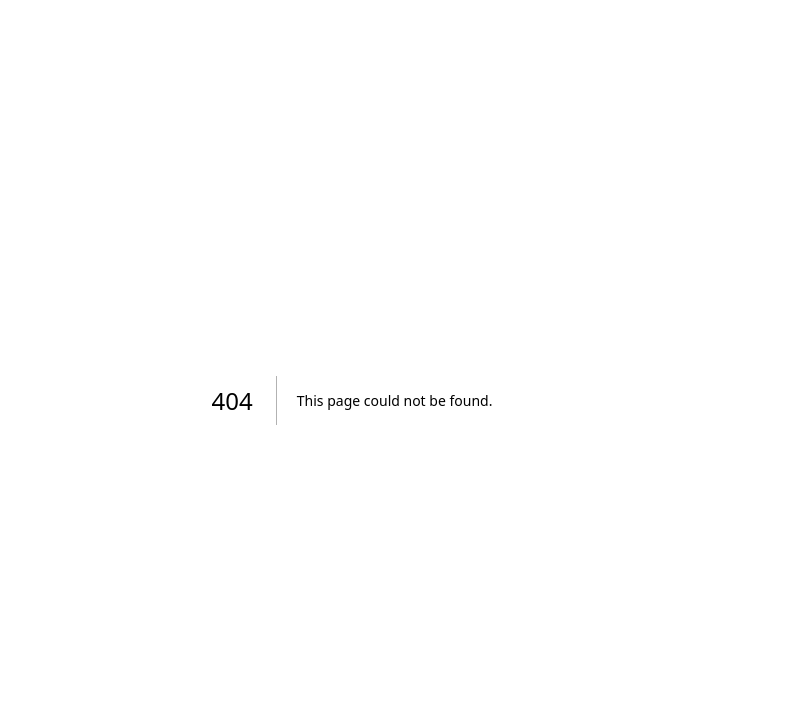
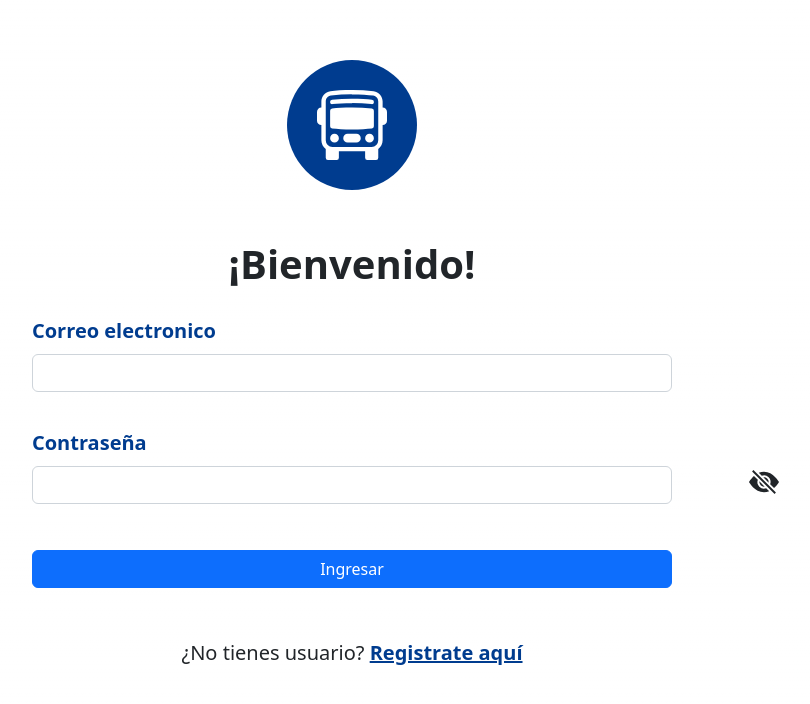
Before and after one commit to hernandez1248/App-Movil, a Next.js app: page /users/new in a window 1280 px wide. Before the commit this address had no page. Shown: the top 704 px of the page, without its empty margins (288-1098 px from the left). Built offline with nearby package versions, Linux system fonts and the light colour scheme.

Commit message:
Validacion del formulario

```diff
--- a/database/models/index.js
+++ b/database/models/index.js
@@ -17,8 +17,8 @@ if (config.use_env_variable) {
 }
 
 import rutas from './rutas';
-import favoritos from './favoritos';
-
+import favoritos from './favoritos'
+import user from './user';
 /*
 fs
   .readdirSync(__dirname)
@@ -38,6 +38,7 @@ fs
 
 db.Rutas = rutas(sequelize, Sequelize.DataTypes);
 db.Favoritos = favoritos(sequelize, Sequelize.DataTypes);
+db.User = user(sequelize, Sequelize.DataTypes);
 
 
 Object.keys(db).forEach(modelName => {
--- /dev/null
+++ b/database/models/user.js
@@ -0,0 +1,48 @@
+'use strict';
+const {
+  Model
+} = require('sequelize');
+module.exports = (sequelize, DataTypes) => {
+  class User extends Model {
+    /**
+     * Helper method for defining associations.
+     * This method is not a part of Sequelize lifecycle.
+     * The `models/index` file will call this method automatically.
+     */
+    static associate(models) {
+      // define association here
+    }
+  }
+  User.init({
+    email: {
+      type: DataTypes.STRING,
+      allowNull: false,
+      unique: true,
+      validate: {
+        notNull: {
+          msg: 'El email es obligatorio',
+        },
+        isEmail: {
+          msg: 'Debe ingresar un email valido',
+        }
+      }
+      },
+    password: {
+      type: DataTypes.STRING,
+      allowNull: false,
+      validate: {
+        notNull: {
+          msg: 'La contraseña es obligatorio',
+        },
+        len: {
+          args: [8,255],
+          msg: 'La contraseña debe contener minimo 8 caracteres',
+        }
+      }
+    },
+  }, {
+    sequelize,
+    modelName: 'User',
+  });
+  return User;
+};
--- a/package.json
+++ b/package.json
@@ -20,7 +20,9 @@
     "react-bootstrap": "^2.7.0",
     "react-bootstrap-icons": "^1.10.2",
     "react-dom": "18.2.0",
-    "sequelize": "^6.28.0"
+    "react-hook-form": "^7.43.0",
+    "sequelize": "^6.28.0",
+    "sweetalert2": "^11.7.1"
   },
   "devDependencies": {
     "react-icons": "^4.7.1",
--- /dev/null
+++ b/pages/api/users/index.js
@@ -0,0 +1,54 @@
+import db from "@/database/models";
+
+// responsable de detectar el tipo de request
+// e invocar la funcion adecuada
+export default function handler(req, res) {
+    switch (req.method) {
+        case 'POST':
+            return addUsers(req, res);
+        default:
+            res.status(400).json({error: true, message: 'Petición errónea'});
+    }
+  }
+
+
+
+
+
+  // Post: /users
+  const addUsers = async (req, res) => {
+    try{
+        //los datos vienen en el req.body
+        console.log(req.body);
+        // guardar el usuario
+        const user = await db.User.create({...req.body});
+
+        res.json({
+            user,
+            message: 'El usuario fue autentificado correctamente.'
+        });
+    } catch (error) {
+        console.log(error);
+
+        let errors = []
+        if(error.errors){
+            // extraer la informacion de los campos que tienen error
+            errors = error.errors.map((item) => ({
+                error: item.message,
+                field: item.path,
+            }));
+        }
+
+        return res.status(400).json(
+            {
+                error: true,
+                message: `Ocurrió un error al procesar la petición: ${error.message}`,
+                errors,
+            }
+        )
+    }
+  }
+
+// GET: /users
+const userList = async (req, res) => {
+}
--- a/pages/restore.js
+++ b/pages/restore.js
@@ -39,7 +39,7 @@ function SingIn() {
         </div>
 
         <p className="linkRestore">
-            ¿Recuerdas tu contraseña? <Link href="SingIn" className='link2'>Inicia sesión aquí</Link>
+            ¿Recuerdas tu contraseña? <Link href="singIn" className='link2'>Inicia sesión aquí</Link>
         </p>
 
         </Form>
--- a/pages/rutas-usuario.js
+++ b/pages/rutas-usuario.js
@@ -10,7 +10,7 @@ import Form from 'react-bootstrap/Form';
 export default function RutasUsuario() {
 
   const [rutas, setRutas] = useState([]);
-  const [favoritos, setFavoritos] = useState([]);Z
+  const [favoritos, setFavoritos] = useState([]);
   const [favoritosSelected, setFavoritosSelected] = useState([]);
 
   const [search, setSearch] = useState('');//capturar formulario de búsqueda
--- /dev/null
+++ b/pages/users/new.jsx
@@ -0,0 +1,167 @@
+import Button from 'react-bootstrap/Button';
+import Form from 'react-bootstrap/Form';
+import Head from 'next/head';
+import Link from 'next/link';
+import { BusFront, EyeFill, EyeSlashFill} from 'react-bootstrap-icons';
+import { Controller, useForm } from 'react-hook-form';
+import apiClient from '@/apiClient';
+import { useState } from 'react';
+import Swal from 'sweetalert2';
+
+function NewUsers() {
+
+  const [showPwd, setShowPwd] = useState(false);
+
+  const {control, handleSubmit, formState:{errors}, setError} = useForm();
+  const formSubmit = (data) => {
+    console.log(data);
+
+    // Enviar la informacion al backend
+    apiClient.post('/users', data)
+    .then((response) => {
+      //console.log(response.data);
+      //alert(response.data.message);
+      Swal.fire({
+        position: 'top-end',
+        icon: 'success',
+        text: response.data.message,
+        showConfirmButton: false,
+        timer: 2500
+      });
+    })
+    .catch((error) => {
+      console.log(error);
+      alert(error.response.data.message);
+
+      if(error.response.data.errors) {
+        error.response.data.errors.forEach((errorItem) => {
+          setError(errorItem.field, {
+            type: "validation",
+            message: errorItem.error
+          });
+        })
+      }
+
+    })
+  };
+
+  return (
+    <>
+      <Head>
+        <title>SIRTA</title>
+        <meta name="description" content="Generated by create next app" />
+        <meta name="viewport" content="width=device-width, initial-scale=1" />
+        <link rel="icon" href="/favicon.ico" />
+        <link
+          rel="stylesheet"
+          href="https://cdn.jsdelivr.net/npm/bootstrap@5.2.3/dist/css/bootstrap.min.css"
+          integrity="sha384-rbsA2VBKQhggwzxH7pPCaAqO46MgnOM80zW1RWuH61DGLwZJEdK2Kadq2F9CUG65"
+          crossorigin="anonymous"
+        />
+      </Head>
+
+      <Form onSubmit={handleSubmit(formSubmit)}>
+        <div className="circulo">
+          <div className="autobus">
+            <BusFront className="icon"></BusFront>
+          </div>
+        </div>
+
+        <div>
+          <h1 className="title"> ¡Bienvenido!</h1>
+        </div>
+        <Form.Group className="mb-3" controlId="formBasicEmail">
+          <Form.Label className="formGroup-Login">
+            Correo electronico
+          </Form.Label>
+          <Controller
+            name='email'
+            control={control}
+            rules={{
+              required: true,
+              pattern: {
+                value: /(.+)@(.+){2,}\.(.+){2,}/i,
+              }
+            }}
+            render={({field}) => (
+              <Form.Control
+                isInvalid={!!errors.email}
+                type="text" {...field}
+              />
+            )}
+          />
+
+          {/* Validaciones */}
+          {errors.email?.type === "pattern" && (
+            <Form.Control.Feedback className='formEmail' type="invalid">
+              No es un email válido.
+            </Form.Control.Feedback>
+          )}
+
+          {errors.email?.type === "required" && (
+            <Form.Control.Feedback className='formEmail' type="invalid">
+              Este campo es obligatorio.
+            </Form.Control.Feedback>
+          )}
+
+        </Form.Group>
+
+        <Form.Group className="mb-3" controlId="formBasicEmail">
+          <Form.Label className="formGroup-Login">Contraseña</Form.Label>
+          <Controller
+            name='password'
+            control={control}
+            rules={{
+              required: true,
+              pattern: {
+                value: /^(?=.*\d)(?=.*[a-z])(?=.*[A-Z]).{8,12}$/i,
+              }
+            }}
+            render={({field}) => (
+              <Form.Control
+                isInvalid={!!errors.password}
+                type={showPwd ? "text" : "password"} {...field}
+              />
+            )}
+          />
+          {/* // Ver la contraseña */}
+          <div onClick={() => setShowPwd(!showPwd)}>
+            { showPwd ? <EyeFill className="eyeFill"></EyeFill> :
+              <EyeSlashFill className="eyeFill"></EyeSlashFill> }
+          </div>
+
+          {/* // Validaciones */}
+          {errors.password?.type === "required" && (
+            <Form.Control.Feedback className='formPassword' type="invalid">
+              Este campo es obligatorio.
+            </Form.Control.Feedback>
+          )}
+
+          {errors.password?.type === "pattern" && (
+            <Form.Control.Feedback className='formPassword' type="invalid">
+              La contraseña debe tener mínimo 8 caracteres con letras y números.
+            </Form.Control.Feedback>
+          )}
+
+        </Form.Group>
+
+        <div className="d-flex justify-content-center">
+          <Button type="submit" className="boton">
+            Ingresar
+          </Button>
+        </div>
+
+        <p className="link">
+          ¿No tienes usuario?{" "}
+          <Link href="restore" className="link2">
+            Registrate aquí
+          </Link>
+        </p>
+      </Form>
+
+
+    </>
+  );
+}
+
+export default NewUsers;
--- a/styles/globals.css
+++ b/styles/globals.css
@@ -408,12 +408,23 @@ a {
   font-weight: bold;
 }
 
-.email{
+.form-control{
   max-width: 50%;
   color: #003C8F;
   font-size: 20px;
   border-color: #003C8F;
   margin: auto;
+}
+.formEmail{
+  margin-left: 10%;
+}
+.formPassword{
+  position: relative;
+  top: -30px;
+}
+
+.invalid-feedback{
+  margin-left: 25%;
 }
 
 .boton{
@@ -457,7 +468,22 @@ a {
   .formGroup-email{
     margin-left: 40px;
   }
-  .email{
+  .form-control{
+    max-width: 80%;
+  }
+
+  .formEmail{
+    margin-left: 10%;
+  }
+  .formPassword{
+    position: relative;
+    top: -30px;
+  }
+  .invalid-feedback{
+    margin-left: 10%;
+  }
+
+  .password{
     max-width: 80%;
   }
   .boton{
@@ -486,7 +512,7 @@ a {
 
 .eyeFill{
   font-size: 30px;
-  margin-left: 330px;
+  margin-left: 81%;
   position: relative;
   top: -37px;
 }
```
Also changed, not shown: database/migrations/20230205025102-create-user.js (added, +34 -0 lines), pages/singIn.js (+56 -16 lines), pages/api/users/[slug].js (added), 1 other file (tests, documents, lock files or other folders).
